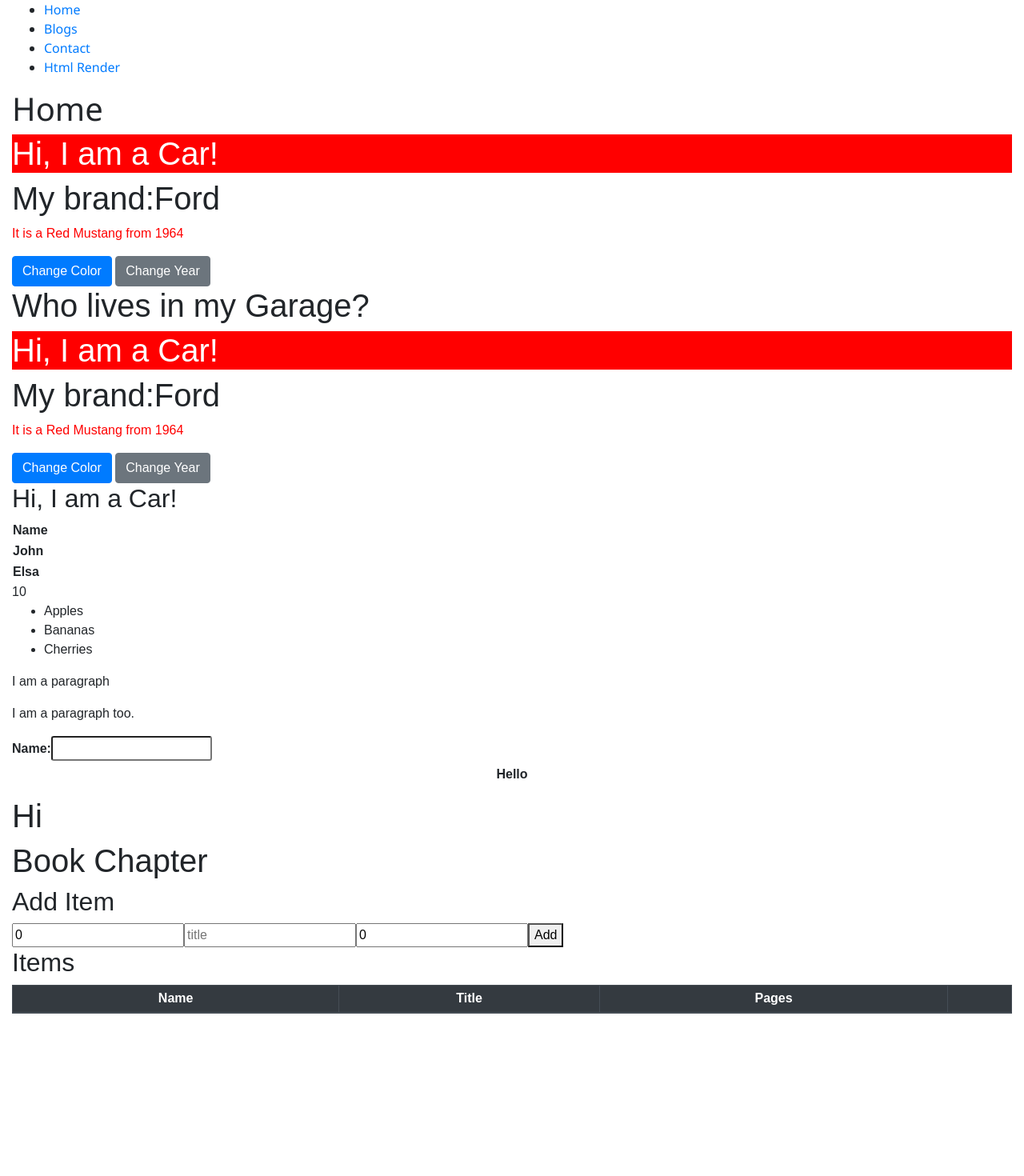
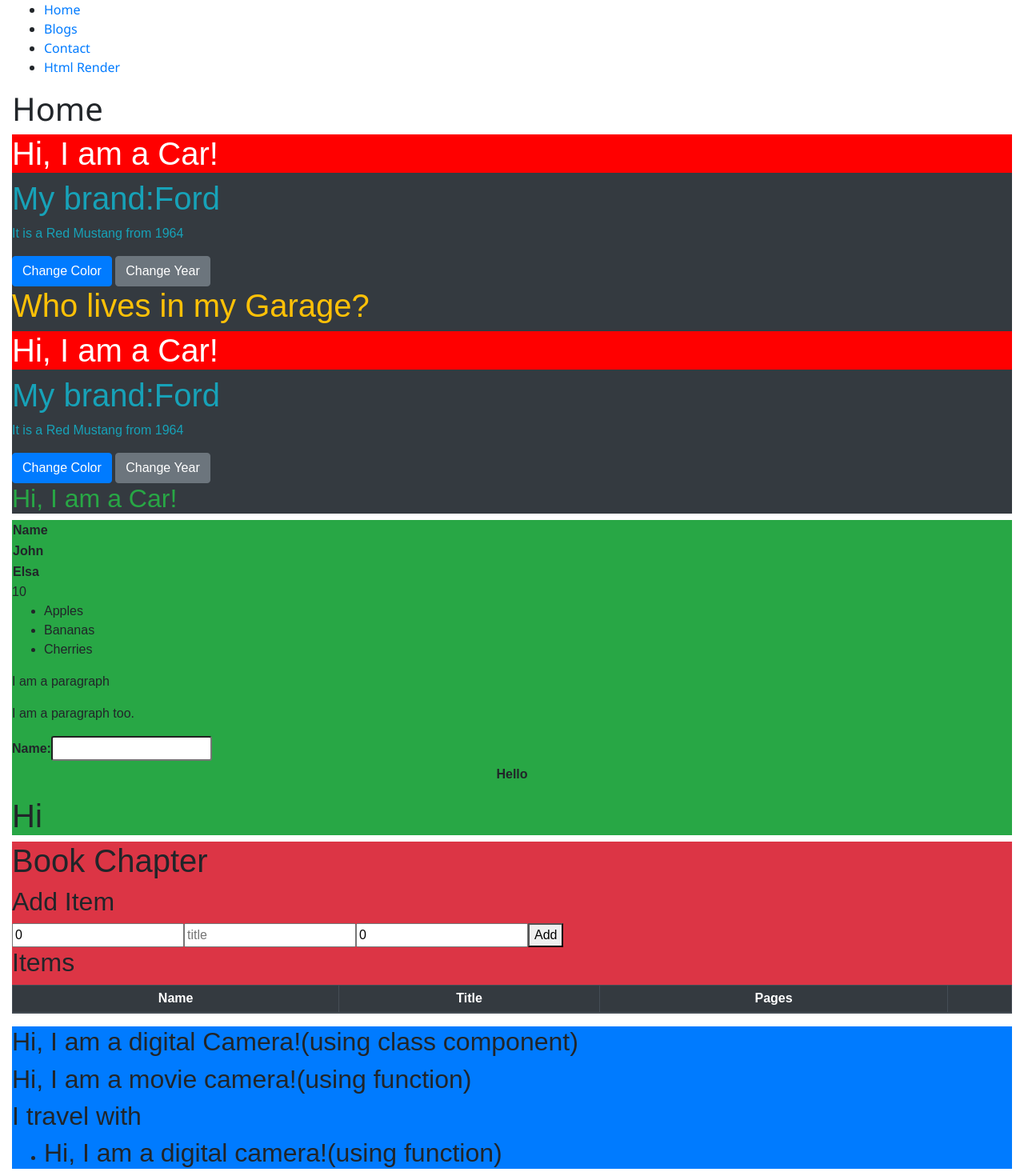
Before and after one commit to codedm24/ReactJS-Code, a React (Create React App) app in the folder reactapp3/: page / in a window 1280 px wide. Shown: the top 1470 px of the page at 80% size. Before the commit the page ends 1283 px from the top, so only its background shows below. Built offline with nearby package versions, Linux system fonts and the light colour scheme.

Commit message:
Camera,CameraFn new class added others modified

```diff
--- /dev/null
+++ b/reactapp3/src/Camera.js
@@ -0,0 +1,16 @@
+import React from 'react'
+
+class Camera extends React.Component
+{
+    constructor(props)
+    {
+        super();
+        this.cameratype = props.cameratype;
+    }
+
+    render(){
+        return <h2>Hi, I am a {this.cameratype} Camera!(using class component)</h2>
+    }
+}
+
+export default Camera
--- /dev/null
+++ b/reactapp3/src/CameraFn.js
@@ -0,0 +1,8 @@
+import React from 'react'
+
+function CameraFn(props)
+{
+    return <h2>Hi, I am a {props.cameratype} camera!(using function)</h2>
+}
+
+export default CameraFn
--- a/reactapp3/src/Car.js
+++ b/reactapp3/src/Car.js
@@ -19,8 +19,8 @@ function Car()
     return(
     <>
     <h1 style={{color: "white", backgroundColor:data.color}}>Hi, I am a Car!</h1>
-    <h1>My brand:{data.brand}</h1>
-    <p style={{color: data.color}}>
+    <h1 className="text-info">My brand:{data.brand}</h1>
+    <p style={{color: data.color}} className="text-info">
         It is a {data.color} {data.model} from {data.year}
     </p>
     {/* <button type="button" onClick={changeColor}>Change Color</button> */}
--- a/reactapp3/src/CarClass.js
+++ b/reactapp3/src/CarClass.js
@@ -3,7 +3,7 @@ import React from 'react'
 class CarClass extends React.Component
 {
     render(){
-            return <h2>Hi, I am a Car!</h2>;
+            return <h2 className='text-success'>Hi, I am a Car!</h2>;
     }
 
 }
--- a/reactapp3/src/Garage.js
+++ b/reactapp3/src/Garage.js
@@ -3,8 +3,8 @@ import Car from './Car.js';
 function Garage()
 {
     return(
-        <div>
-            <h1>Who lives in my Garage?</h1>
+        <div className='bg-dark'>
+            <h1 className='text-warning'>Who lives in my Garage?</h1>
             <Car />
         </div>
     );
--- /dev/null
+++ b/reactapp3/src/TravelAccessories.js
@@ -0,0 +1,16 @@
+import React from 'react';
+import CameraFn from './CameraFn';
+
+function TravelAccessories()
+{
+    return (<>
+    <h2>I travel with</h2>
+    <ul>
+        <li><CameraFn cameratype="digital"/></li>
+    </ul>
+    </>);
+
+
+}
+
+export default TravelAccessories;
--- a/reactapp3/src/index.js
+++ b/reactapp3/src/index.js
@@ -12,6 +12,10 @@ import NoPage from './pages/NoPage.js';
 import CarClass from './CarClass.js';
 import HtmlRender from './pages/HtmlRender.js';
 import BookChapterData from './BookChapterData.js';
+import Camera from './Camera.js';
+import CameraFn from './CameraFn.js';
+import TravelAccessories from './TravelAccessories.js';
+
 // // import './index.css';
 // // import App from './App';
 // // import reportWebVitals from './reportWebVitals';
@@ -39,11 +43,23 @@ const myFirstElement = (
     </BrowserRouter>
     </div>
     <div className="col-sm">
+        <div className='bg bg-dark'>
         <Car/>
         <Garage />
         <CarClass />
+        </div>
+        <div className='bg bg-success'>
         <HtmlRender/>
+        </div>
+        <div className='bg bg-danger'>
         <BookChapterData/>
+        </div>
+        <div className="bg bg-primary">
+        <Camera cameratype="digital"/>
+        <CameraFn cameratype="movie"/>
+        <TravelAccessories/>
+        </div>
+
     </div>
 </div>
 );
```
